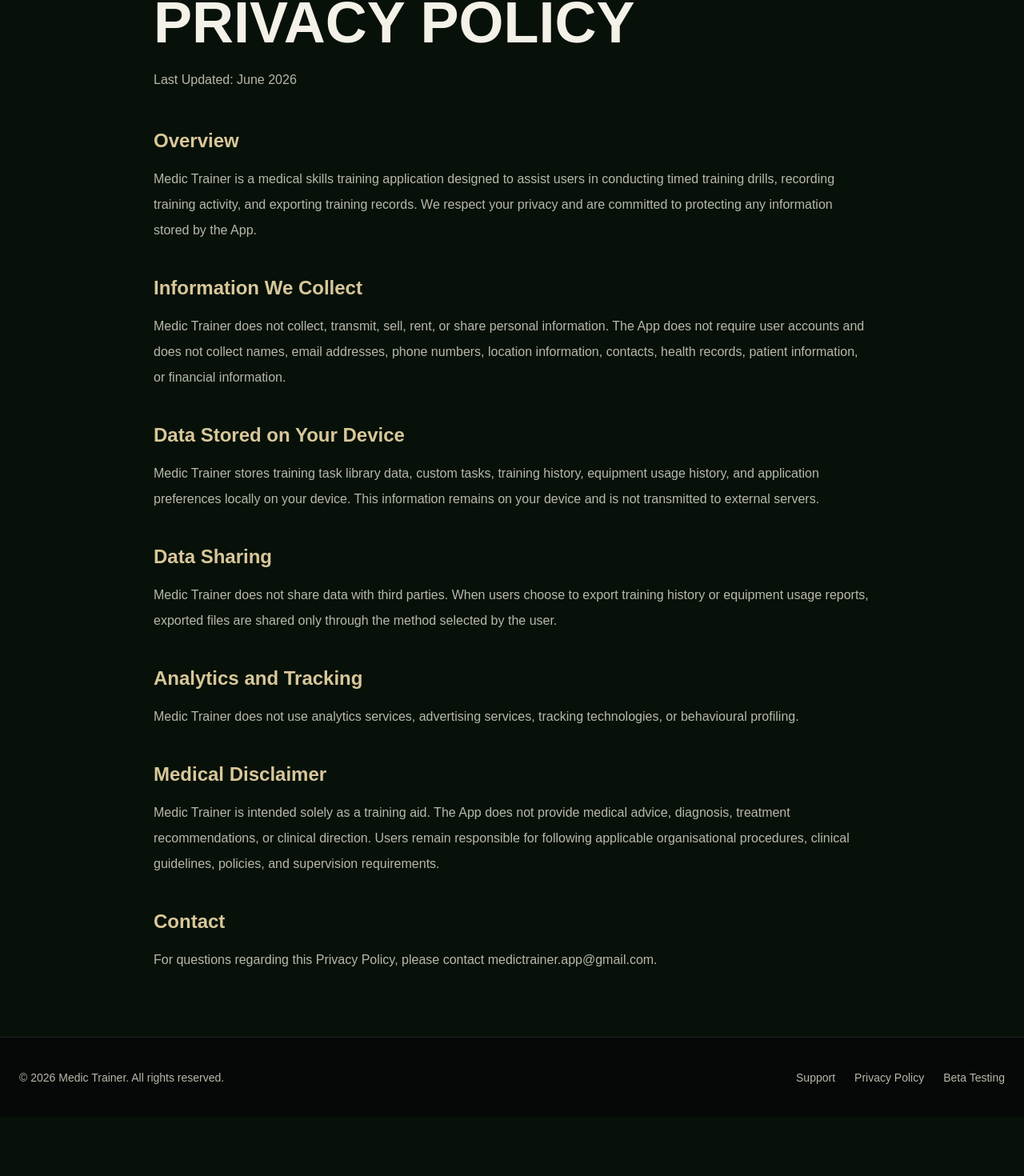
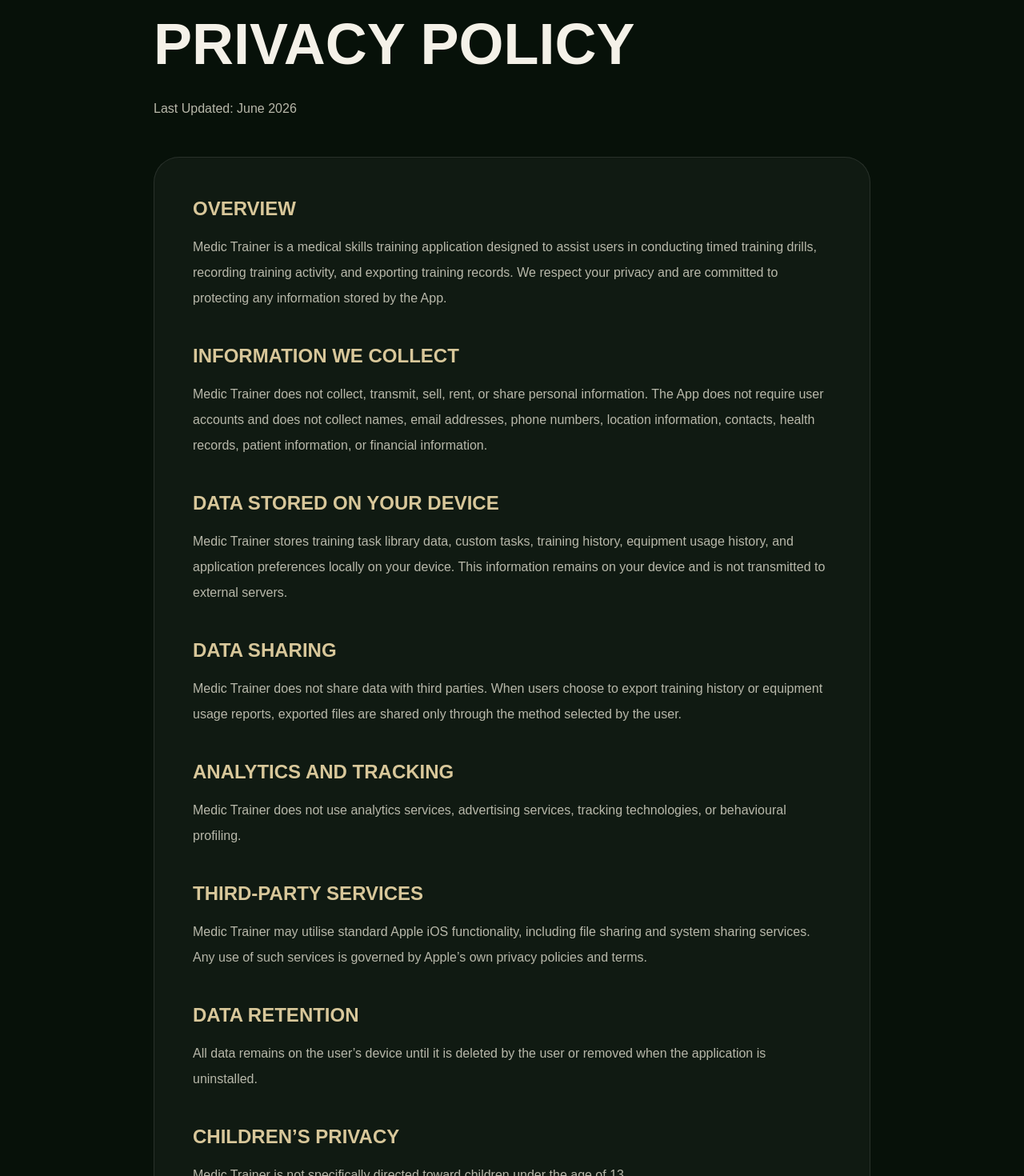
Before and after one commit to m-elford/medic-trainer-website, a Next.js app: page /privacy-policy in a window 1280 px wide. Shown: the part 276-1746 px from the top of the page at 80% size. Before the commit the page ends 1673 px from the top, so only its background shows below. Built offline with nearby package versions, Linux system fonts and the light colour scheme.

Commit message:
Upgrade privacy policy page

```diff
--- a/src/app/privacy-policy/page.tsx
+++ b/src/app/privacy-policy/page.tsx
@@ -1,45 +1,81 @@
-import Navbar from "@/components/layout/Navbar";
-import Footer from "@/components/layout/Footer";
+import SiteShell from "@/components/layout/SiteShell";
 
 const sections = [
-  ["Overview", "Medic Trainer is a medical skills training application designed to assist users in conducting timed training drills, recording training activity, and exporting training records. We respect your privacy and are committed to protecting any information stored by the App."],
-  ["Information We Collect", "Medic Trainer does not collect, transmit, sell, rent, or share personal information. The App does not require user accounts and does not collect names, email addresses, phone numbers, location information, contacts, health records, patient information, or financial information."],
-  ["Data Stored on Your Device", "Medic Trainer stores training task library data, custom tasks, training history, equipment usage history, and application preferences locally on your device. This information remains on your device and is not transmitted to external servers."],
-  ["Data Sharing", "Medic Trainer does not share data with third parties. When users choose to export training history or equipment usage reports, exported files are shared only through the method selected by the user."],
-  ["Analytics and Tracking", "Medic Trainer does not use analytics services, advertising services, tracking technologies, or behavioural profiling."],
-  ["Medical Disclaimer", "Medic Trainer is intended solely as a training aid. The App does not provide medical advice, diagnosis, treatment recommendations, or clinical direction. Users remain responsible for following applicable organisational procedures, clinical guidelines, policies, and supervision requirements."],
-  ["Contact", "For questions regarding this Privacy Policy, please contact medictrainer.app@gmail.com."],
+  [
+    "Overview",
+    "Medic Trainer is a medical skills training application designed to assist users in conducting timed training drills, recording training activity, and exporting training records. We respect your privacy and are committed to protecting any information stored by the App.",
+  ],
+  [
+    "Information We Collect",
+    "Medic Trainer does not collect, transmit, sell, rent, or share personal information. The App does not require user accounts and does not collect names, email addresses, phone numbers, location information, contacts, health records, patient information, or financial information.",
+  ],
+  [
+    "Data Stored on Your Device",
+    "Medic Trainer stores training task library data, custom tasks, training history, equipment usage history, and application preferences locally on your device. This information remains on your device and is not transmitted to external servers.",
+  ],
+  [
+    "Data Sharing",
+    "Medic Trainer does not share data with third parties. When users choose to export training history or equipment usage reports, exported files are shared only through the method selected by the user.",
+  ],
+  [
+    "Analytics and Tracking",
+    "Medic Trainer does not use analytics services, advertising services, tracking technologies, or behavioural profiling.",
+  ],
+  [
+    "Third-Party Services",
+    "Medic Trainer may utilise standard Apple iOS functionality, including file sharing and system sharing services. Any use of such services is governed by Apple’s own privacy policies and terms.",
+  ],
+  [
+    "Data Retention",
+    "All data remains on the user’s device until it is deleted by the user or removed when the application is uninstalled.",
+  ],
+  [
+    "Children’s Privacy",
+    "Medic Trainer is not specifically directed toward children under the age of 13.",
+  ],
+  [
+    "Medical Disclaimer",
+    "Medic Trainer is intended solely as a training aid. The App does not provide medical advice, diagnosis, treatment recommendations, or clinical direction. Users remain responsible for following applicable organisational procedures, clinical guidelines, policies, and supervision requirements.",
+  ],
+  [
+    "Changes to This Privacy Policy",
+    "This Privacy Policy may be updated from time to time. Any updates will be reflected by revising the “Last Updated” date at the top of this document.",
+  ],
+  [
+    "Contact",
+    "For questions regarding this Privacy Policy, please contact medictrainer.app@gmail.com.",
+  ],
 ];
 
 export default function PrivacyPolicyPage() {
   return (
-    <main className="min-h-screen bg-[#071109] text-[#f4f1e8]">
-      <Navbar />
-
-      <section className="px-6 pb-20 pt-40">
+    <SiteShell>
+      <section className="bg-background px-6 pb-24 pt-40">
         <div className="mx-auto max-w-4xl">
-          <p className="text-sm font-bold uppercase tracking-[0.35em] text-[#a8d99e]">
+          <p className="text-sm font-bold uppercase tracking-[0.35em] text-primary">
             Privacy Policy
           </p>
 
-          <h1 className="mt-4 text-5xl font-black uppercase md:text-7xl">
+          <h1 className="mt-4 text-5xl font-black uppercase leading-tight md:text-7xl">
             Medic Trainer Privacy Policy
           </h1>
 
-          <p className="mt-6 text-[#b8b8aa]">Last Updated: June 2026</p>
+          <p className="mt-6 text-text-muted">Last Updated: June 2026</p>
 
-          <div className="mt-12 space-y-10">
-            {sections.map(([title, text]) => (
-              <section key={title}>
-                <h2 className="text-2xl font-bold text-[#d8c79a]">{title}</h2>
-                <p className="mt-4 leading-8 text-[#b8b8aa]">{text}</p>
-              </section>
-            ))}
+          <div className="mt-12 rounded-[2rem] border border-border-soft bg-white/[0.04] p-8 md:p-12">
+            <div className="space-y-10">
+              {sections.map(([title, text]) => (
+                <section key={title}>
+                  <h2 className="text-2xl font-black uppercase text-secondary">
+                    {title}
+                  </h2>
+                  <p className="mt-4 leading-8 text-text-muted">{text}</p>
+                </section>
+              ))}
+            </div>
           </div>
         </div>
       </section>
-
-      <Footer />
-    </main>
+    </SiteShell>
   );
 }
```
